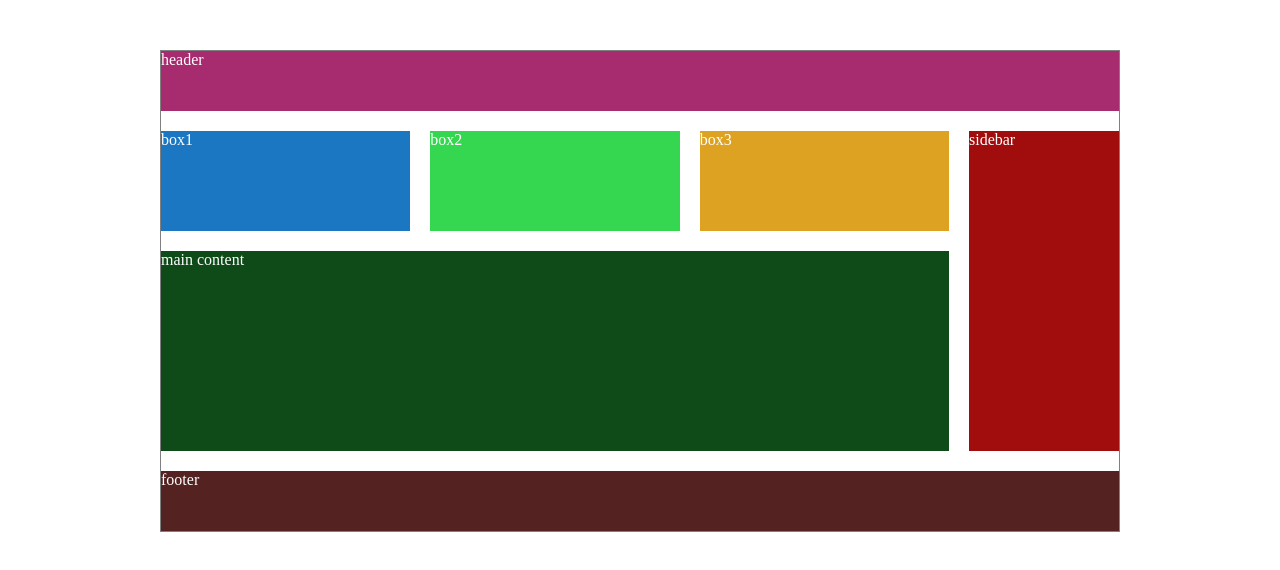
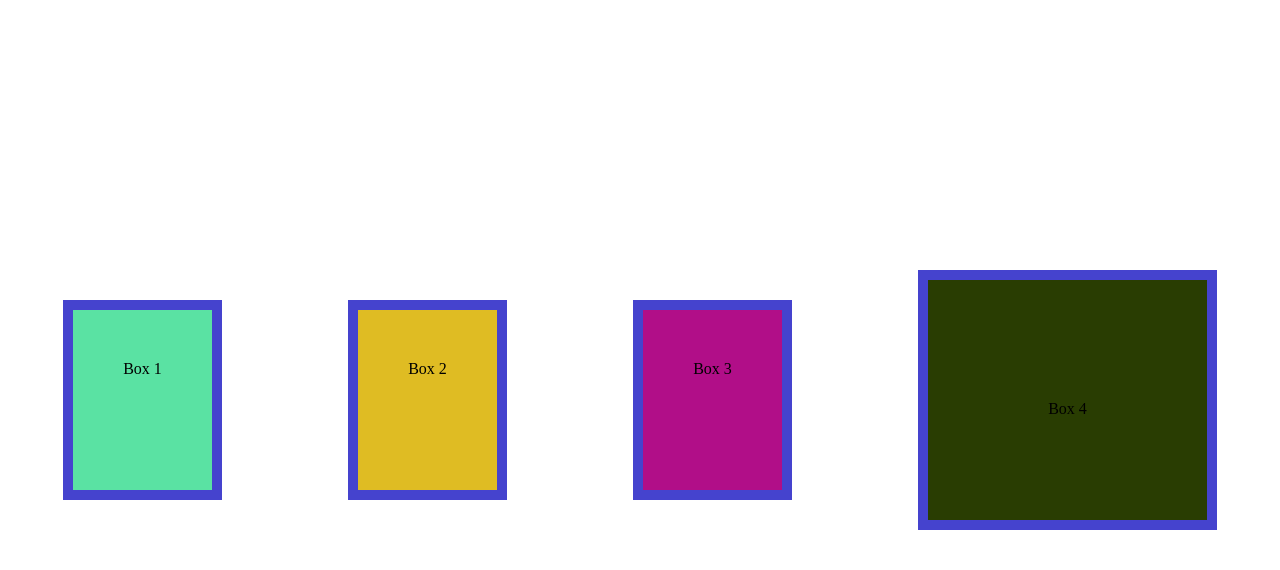
Before and after one commit to RaihanIIUC/cssonly, a React (Create React App) app: page / in a window 1280 px wide. Shown: the top 570 px of the page. Built offline with nearby package versions, Linux system fonts and the light colour scheme.

Commit message:
box model from thapa

```diff
--- a/src/App.js
+++ b/src/App.js
@@ -2,15 +2,12 @@ import "./App.css";
 
 function App() {
   return (
-    <main>
-      <div className="div1">header</div>
-      <div className="div2">box1</div>
-      <div className="div3">box2</div>
-      <div className="div4">box3</div>
-      <div className="div5">sidebar</div>
-      <div className="div6">main content</div>
-      <div className="div7">footer</div>
-    </main>
+    <div className="maindiv">
+      <div className="div1">Box 1</div>
+      <div className="div2">Box 2</div>
+      <div className="div3">Box 3</div>
+      <div className="div4">Box 4</div>
+    </div>
   );
 }
 
--- a/src/index.css
+++ b/src/index.css
@@ -2,54 +2,44 @@
   margin: 0;
   padding: 0;
   box-sizing: border-box;
-
 }
 
- main {
-   width: 75%;
-   margin: 50px auto;
-   border: 1px solid gray;
-   color : white;
-
-   /* grid */
-   display: grid;
-   grid-template-rows: 60px 100px 200px 60px;
-   grid-template-columns: repeat(3, 1fr) 150px;
-   grid-gap: 20px;
-
-
+.maindiv{
+  width: 100%;
+  height: 100vh;
+  display: flex;
+  justify-content: space-around;
+  align-items: center;
 }
 
 .div1 {
-   background-color: #a72c6f;
-   grid-column: 1 / -1;
+  widht: 300px;
+  height: 200px;
+  padding: 50px;
+  background-color: rgb(90, 226, 163);
+  border: 10px solid rgb(69, 67, 206);
 }
 
 .div2 {
-   background-color: #1c77c2;
+  widht: 300px;
+  height: 200px;
+  padding: 50px;
+  background-color: rgb(223, 188, 35);
+  border: 10px solid rgb(69, 67, 206);
 }
 
 .div3 {
-   background-color: #35d650;
+  widht: 300px;
+  height: 200px;
+  padding: 50px;
+  background-color: rgb(177, 14, 136);
+  border: 10px solid rgb(69, 67, 206);
 }
 
 .div4 {
-   background-color: #dda221;
+  widht: 300px;
+  height: 200px;
+  padding: 120px;
+  background-color: rgb(41, 61, 2);
+  border: 10px solid rgb(69, 67, 206);
 }
-
- .div5 {
-   background-color: #a10d0d;
-   grid-row: 2 / 4 ;
-   grid-column: 4 / 5 ;
-  }
-
- .div6 {
-   background-color: #0f4b19;
-   grid-column: 1 / 4 ;
-   /* grid-column: 1 /span 3; */
-  }
-
- .div7 {
-   background-color: #552222;
-   grid-column: 1 / span 4 ;
-  }
```
Lines whose indentation alone changed are shown as unchanged.
